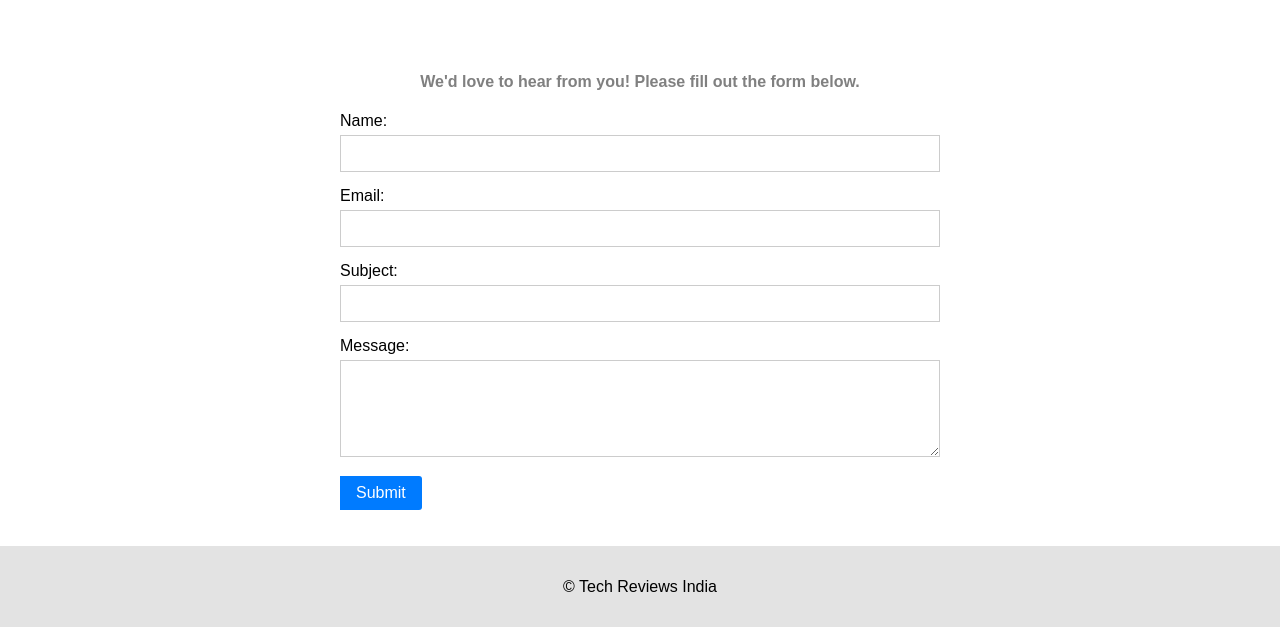
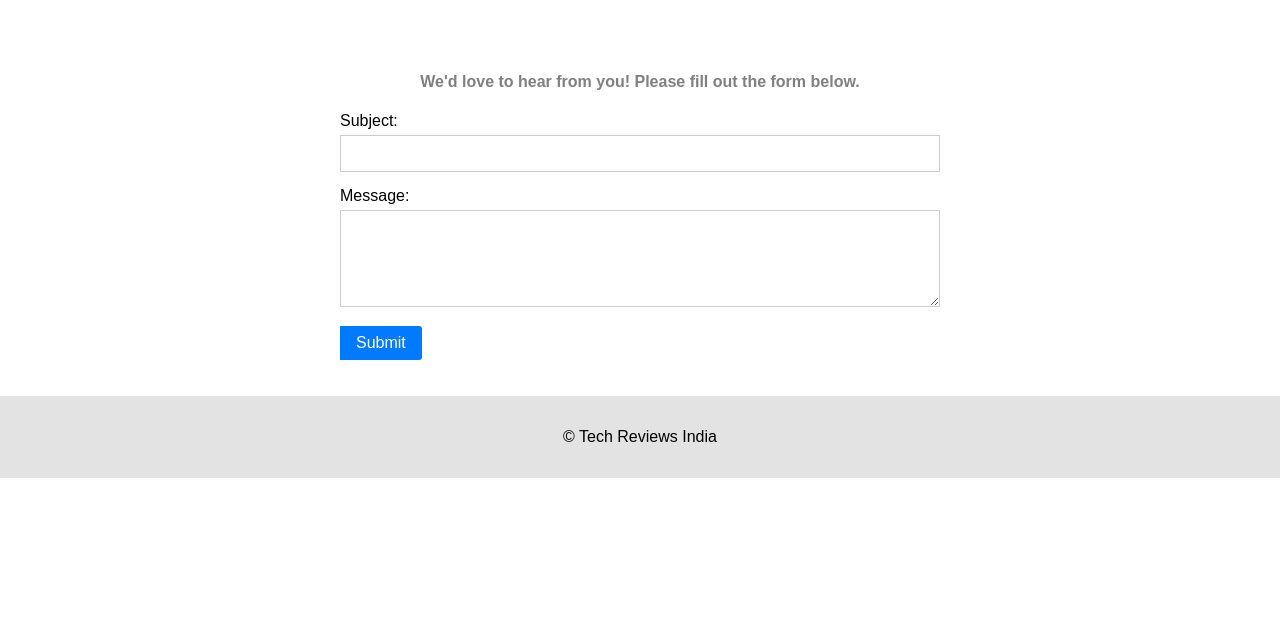
Before and after one commit to Alien-U/Tech_Reviews_WellManaged, a Django app: page /contact/ in a window 1280 px wide. Shown: the part 87-714 px from the top of the page. Run offline with Django 5.2, Linux system fonts and the light colour scheme; a user stored in the database is signed in.

Commit message:
ready after some changes

```diff
--- a/MTR_well_Managed/templates/Electronics/ElectSort.html
+++ b/MTR_well_Managed/templates/Electronics/ElectSort.html
@@ -53,7 +53,7 @@
 </ul>
 </section>
     <section class="featured-gadgets">
-        <h2>Featured Gadgets</h2>
+        <h2>Featured articles on Electronics</h2>
         <div class="gadget-cards">
           <div class="card-flexbox">
           {% for i in allElects %}
--- a/MTR_well_Managed/templates/Electronics/Electronics.html
+++ b/MTR_well_Managed/templates/Electronics/Electronics.html
@@ -48,7 +48,7 @@
         </ul>
     </section>
     <section class="featured-gadgets">
-        <h2>Featured articles on Electronicss</h2>
+        <h2>Featured articles on Electronics</h2>
         <div class="gadget-cards">
           <div class="card-flexbox">
           {% for i in allElectronic %}
--- a/MTR_well_Managed/templates/Gaming/GameSort.html
+++ b/MTR_well_Managed/templates/Gaming/GameSort.html
@@ -48,7 +48,7 @@
     </ul>
 </section>
 <section class="featured-gadgets">
-    <h2>Featured Gadgets</h2>
+    <h2>Featured articles on Gaming Tools</h2>
     <div class="gadget-cards">
       <div class="card-flexbox">
       {% for i in allGames %}
--- a/MTR_well_Managed/templates/Software/SoftSort.html
+++ b/MTR_well_Managed/templates/Software/SoftSort.html
@@ -42,7 +42,7 @@
     </ul>
 </section>
 <section class="featured-gadgets">
-    <h2>Featured Gadgets</h2>
+    <h2>Featured articles on Softwares</h2>
     <div class="gadget-cards">
       <div class="card-flexbox">
       {% for i in  allSoft %}
--- a/MTR_well_Managed/templates/bloghome/contact.html
+++ b/MTR_well_Managed/templates/bloghome/contact.html
@@ -10,11 +10,8 @@
 
 <form id="Contact_form"action="/contact/" method="POST">
     {% csrf_token %}
-    <label for="name">Name:</label>
-    <input type="text" id="name" name="name" required>
-
-    <label for="email">Email:</label>
-    <input type="email" id="email" name="email" required>
+    <input type="text" id="name" name="name" value="{{user.username}}" hidden required>
+    <input type="email" id="email" name="email" value="{{user.email}}" hidden required>
 
     <label for="subject">Subject:</label>
     <input type="text" id="subject" name="subject">
```
